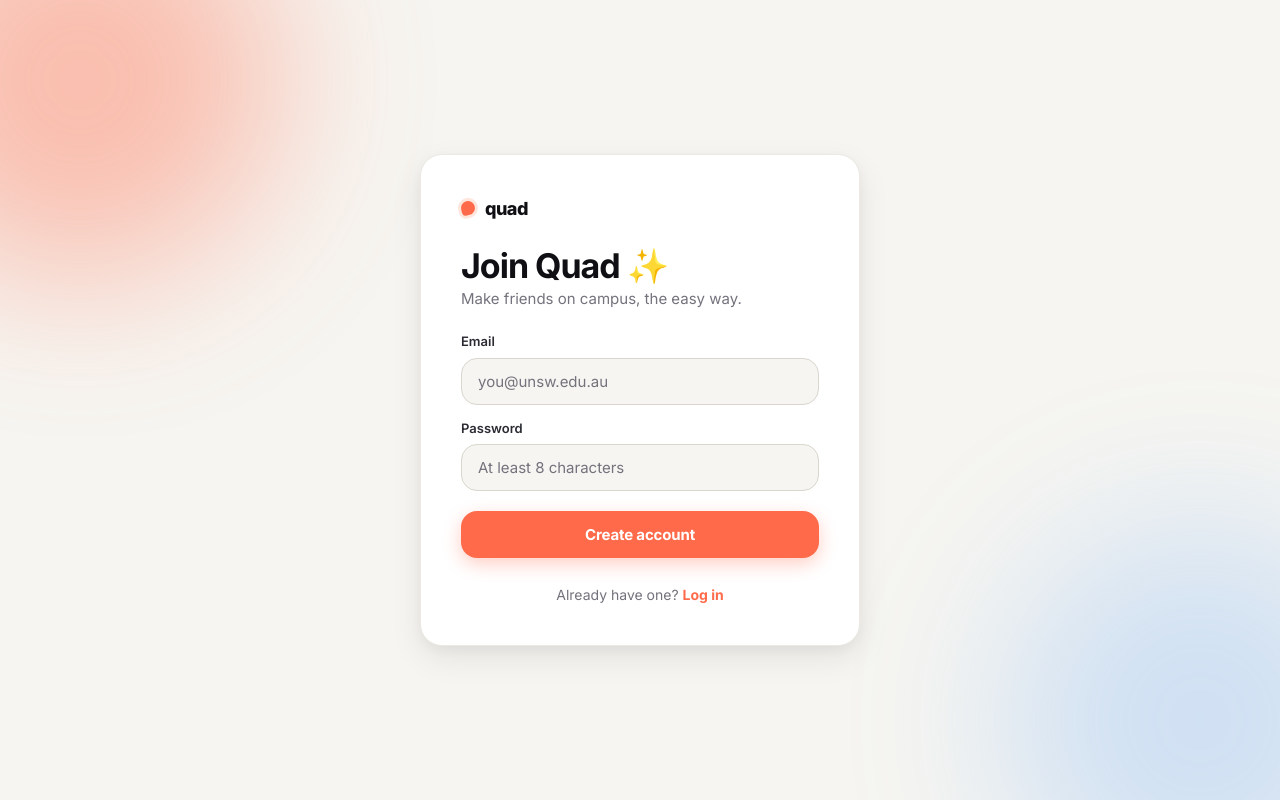
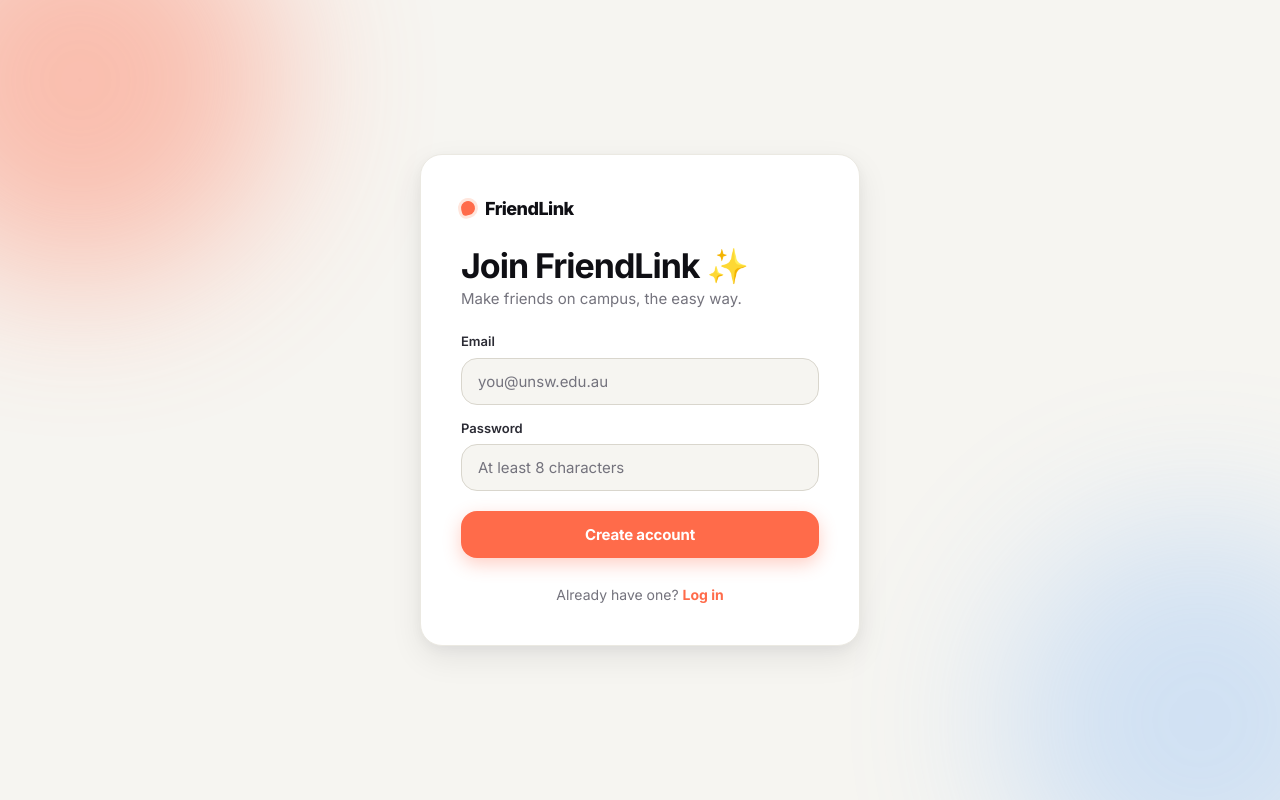
Before and after one commit to kozkoz2106/socialapp, a Next.js app in the folder frontend/: page /signup in a window 1280 px wide. Built offline with nearby package versions, Linux system fonts and the light colour scheme; no server answers.

Commit message:
namechange

```diff
--- a/frontend/src/app/layout.js
+++ b/frontend/src/app/layout.js
@@ -13,7 +13,7 @@ const geistMono = Geist_Mono({
 });
 
 export const metadata = {
-  title: "Quad — find your people",
+  title: "FriendLink — find your people",
   description: "Make friends at UNSW.",
 };
 
--- a/frontend/src/app/login/page.js
+++ b/frontend/src/app/login/page.js
@@ -11,7 +11,7 @@ export default async function LoginPage({ searchParams }) {
             <div className={styles.card}>
                 <div className={styles.brandRow}>
                     <span className={styles.brandDot} aria-hidden />
-                    <span className={styles.brandText}>quad</span>
+                    <span className={styles.brandText}>FriendLink</span>
                 </div>
 
                 <div>
--- a/frontend/src/app/signup/page.js
+++ b/frontend/src/app/signup/page.js
@@ -11,11 +11,11 @@ export default async function SignupPage({ searchParams }) {
             <div className={styles.card}>
                 <div className={styles.brandRow}>
                     <span className={styles.brandDot} aria-hidden />
-                    <span className={styles.brandText}>quad</span>
+                    <span className={styles.brandText}>FriendLink</span>
                 </div>
 
                 <div>
-                    <h1 className={styles.title}>Join Quad ✨</h1>
+                    <h1 className={styles.title}>Join FriendLink ✨</h1>
                     <p className={styles.subtitle}>Make friends on campus, the easy way.</p>
                 </div>
 
--- a/frontend/src/components/navbar.js
+++ b/frontend/src/components/navbar.js
@@ -18,9 +18,9 @@ export default function Navbar() {
 
     return (
         <header className={styles.bar}>
-            <Link href="/" className={styles.brand} aria-label="Quad — home">
+            <Link href="/" className={styles.brand} aria-label="FriendLink — home">
                 <span className={styles.brandDot} aria-hidden />
-                <span className={styles.brandText}>quad</span>
+                <span className={styles.brandText}>FriendLink</span>
             </Link>
 
             <nav className={styles.nav}>
```
